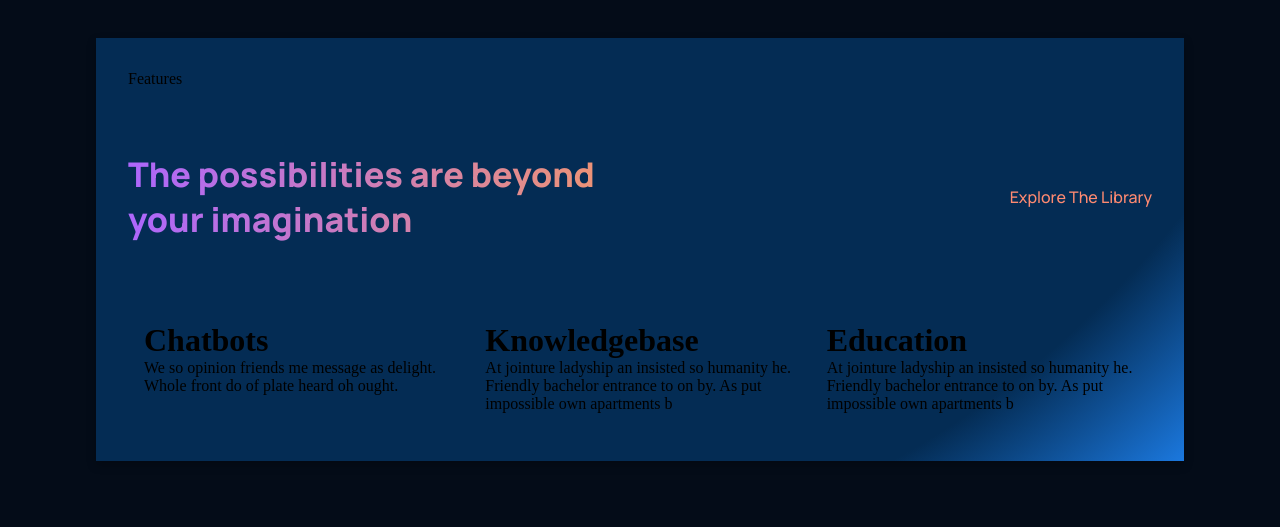
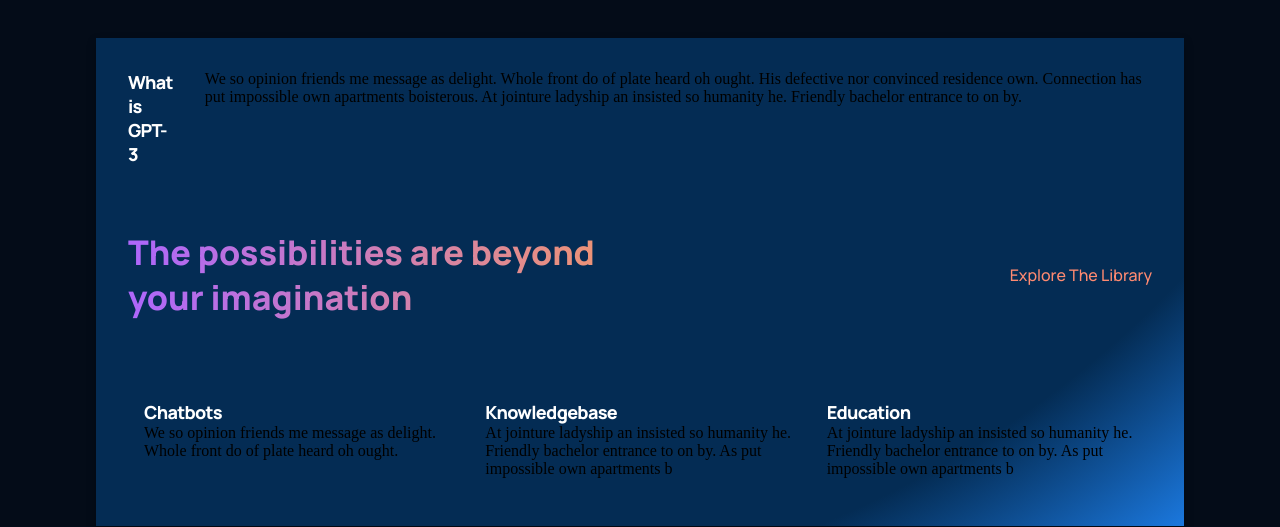
Before and after one commit to Taimur-s/gpt3-uiux, a React (Create React App) app: page / in a window 1280 px wide. Shown: the part 1016-1543 px from the top of the page. Built offline with nearby package versions, Linux system fonts and the light colour scheme.

Commit message:
FeatureCss

```diff
--- a/src/components/feature/Feature.jsx
+++ b/src/components/feature/Feature.jsx
@@ -3,7 +3,7 @@
 const Feature = ({title, text}) => {
   return (
     <div className='gpt3__features-container__feature'>
-      <div className='gpt3__features-container__title'>
+      <div className='gpt3__features-container__feature-title'>
         <div/>
         <h1>{title}</h1>
       </div>
--- a/src/components/feature/feature.css
+++ b/src/components/feature/feature.css
@@ -0,0 +1,27 @@
+.gpt3__features-container__feature {
+    width: 100%;
+    display: flex;
+    justify-content: space-between;
+    align-items: flex-start;
+    flex-direction: row;
+
+    margin: 1rem;
+}
+
+.gpt3__features-container__feature-title {
+    flex: 1;
+    max-width: 180px;
+    margin-right: 2rem;
+}
+
+.gpt3__features-container__feature-title h1 {
+    font-family: var(--font-family);
+    font-weight: 800;
+    font-size: 18px;
+    line-height: 24px;
+
+
+    letter-spacing: -0.04em;
+
+    color: #FFFFFF;
+}
--- a/src/containers/whatGPT3/WhatGPT3.jsx
+++ b/src/containers/whatGPT3/WhatGPT3.jsx
@@ -7,7 +7,7 @@
   return (
     <div className='gpt3__whatgpt3 section__margin' id='wgpt3'>
       <div className='gpt3__whatgpt3-feature'>
-        <Features title='What is GPT-3' text='We so opinion friends me message as delight. Whole front do of plate heard oh ought. His defective nor convinced residence own. Connection has put impossible own apartments boisterous. At jointure ladyship an insisted so humanity he. Friendly bachelor entrance to on by.'/>
+        <Feature title='What is GPT-3' text='We so opinion friends me message as delight. Whole front do of plate heard oh ought. His defective nor convinced residence own. Connection has put impossible own apartments boisterous. At jointure ladyship an insisted so humanity he. Friendly bachelor entrance to on by.'/>
       </div>
       <div className='gpt3__whatgpt3-heading'>
         <h1 className='gradient__text'>The possibilities are beyond your imagination</h1>
@@ -22,4 +22,4 @@
   )
 }
 
-export default WhatGPT3
+export default WhatGPT3;
```
